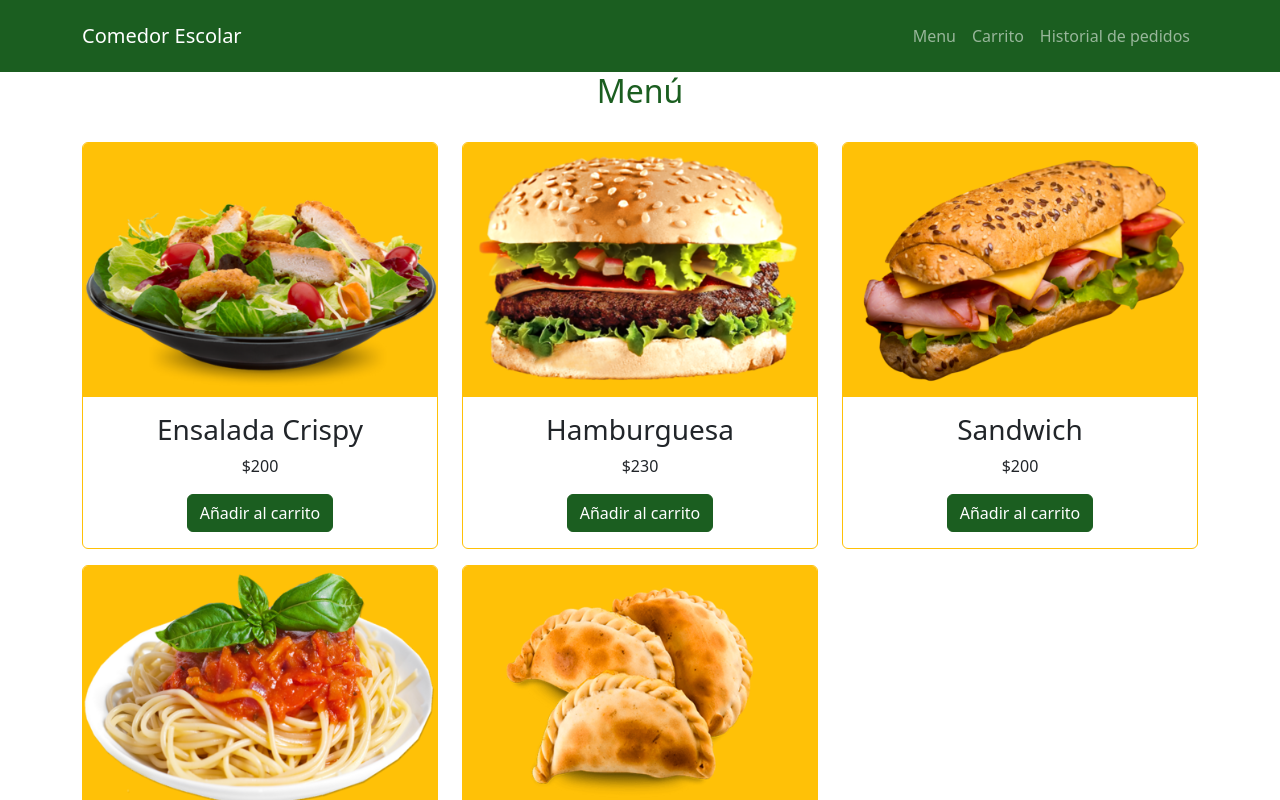
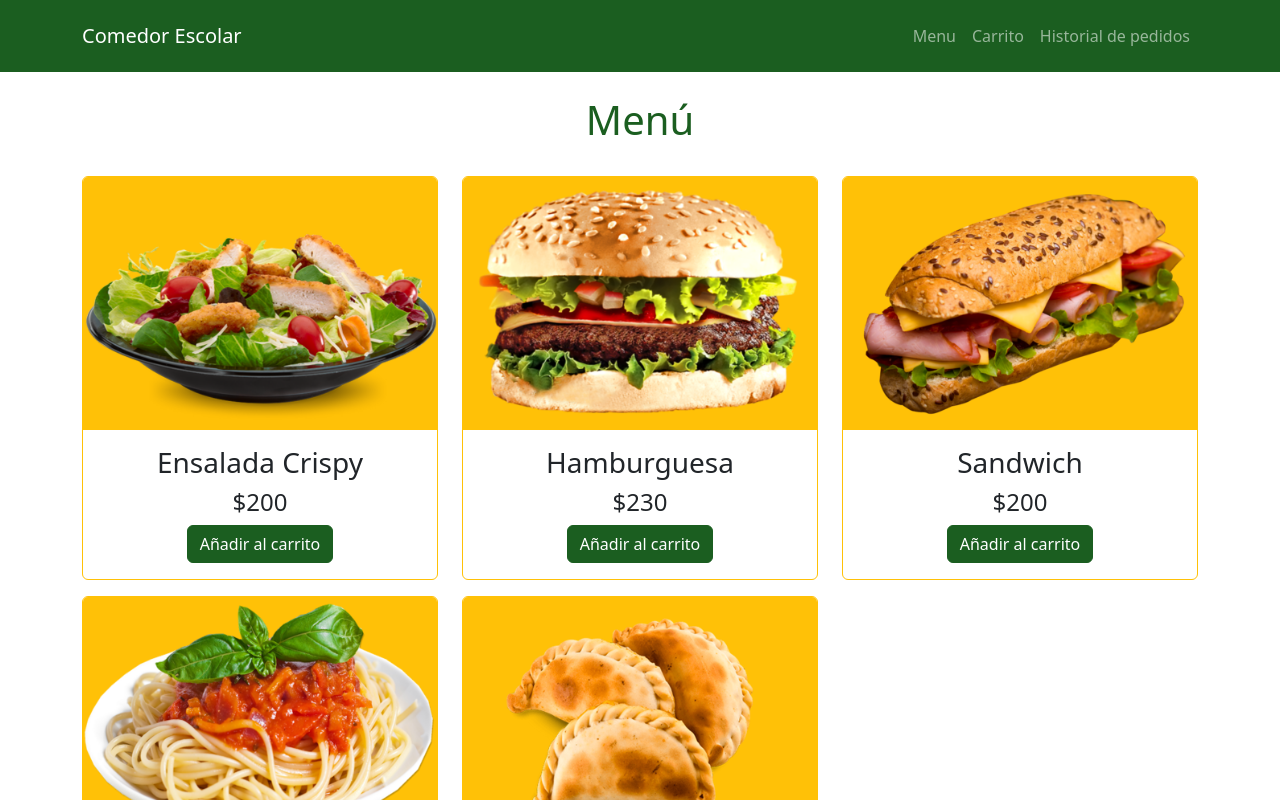
Before and after one commit to ORT-FIS-2023S1/obligatorio-mazzini, a website with bundled scripts: page src/index.html in a window 1280 px wide. Both pictures are taken after a click on the button "Menú". Shown: the top 800 px of the page. Built offline with nearby package versions, Linux system fonts and the light colour scheme.

Commit message:
Cambios en interfaz

```diff
--- a/src/index.html
+++ b/src/index.html
@@ -102,14 +102,16 @@
   <!-- Menu -->
   <section id="menu">
     <div class="container text-center">
-      <h2 class="text-primary pb-4">Menú</h2>
+      <h1 class="text-primary py-4">Menú</h1>
+    </div>
+    <div class="container text-center">
       <div class="row gy-3 pb-3">
         <div class="col-md-4">
           <div class="card border-warning">
             <img class="card-img-top bg-warning" src="interface/images/menuImages/ensaladaCrispy.png" alt="Card image cap">
             <div class="card-body">
               <h3 class="card-title">Ensalada Crispy</h3>
-              <p class="card-text">$200</p>
+              <h4 class="card-text">$200</h4>
               <a href="#" class="btn btn-primary">Añadir al carrito</a>
             </div>
           </div>
@@ -119,7 +121,7 @@
             <img class="card-img-top bg-warning" src="interface/images/menuImages/hamburguesa.png" alt="Card image cap">
             <div class="card-body">
               <h3 class="card-title">Hamburguesa</h3>
-              <p class="card-text">$230</p>
+              <h4 class="card-text">$230</h4>
               <a href="#" class="btn btn-primary">Añadir al carrito</a>
             </div>
           </div>
@@ -129,7 +131,7 @@
             <img class="card-img-top bg-warning" src="interface/images/menuImages/sandwich.png" alt="Card image cap">
             <div class="card-body">
               <h3 class="card-title">Sandwich</h3>
-              <p class="card-text">$200</p>
+              <h4 class="card-text">$200</h4>
               <a href="#" class="btn btn-primary">Añadir al carrito</a>
             </div>
           </div>
@@ -141,7 +143,7 @@
             <img class="card-img-top bg-warning" src="interface/images/menuImages/spaghetti.png" alt="Card image cap">
             <div class="card-body">
               <h3 class="card-title">Spaghetti</h3>
-              <p class="card-text">$250</p>
+              <h4 class="card-text">$250</h4>
               <a href="#" class="btn btn-primary">Añadir al carrito</a>
             </div>
           </div>
@@ -151,7 +153,7 @@
             <img class="card-img-top bg-warning" src="interface/images/menuImages/empanadas.png" alt="Card image cap">
             <div class="card-body">
               <h3 class="card-title">Empanadas</h3>
-              <p class="card-text">$180</p>
+              <h4 class="card-text">$180</h4>
               <a href="#" class="btn btn-primary">Añadir al carrito</a>
             </div>
           </div>
```
